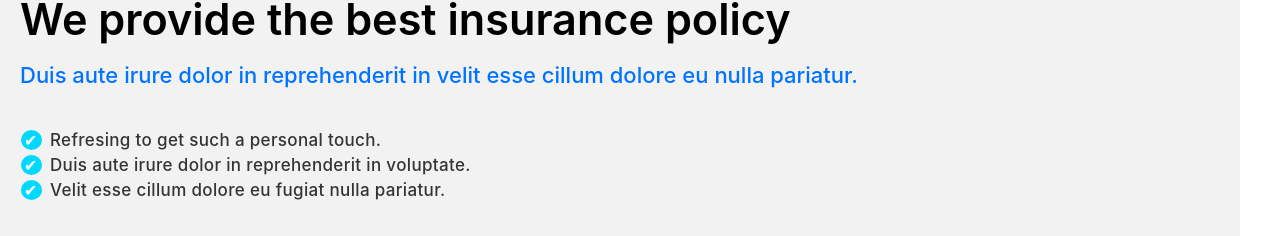
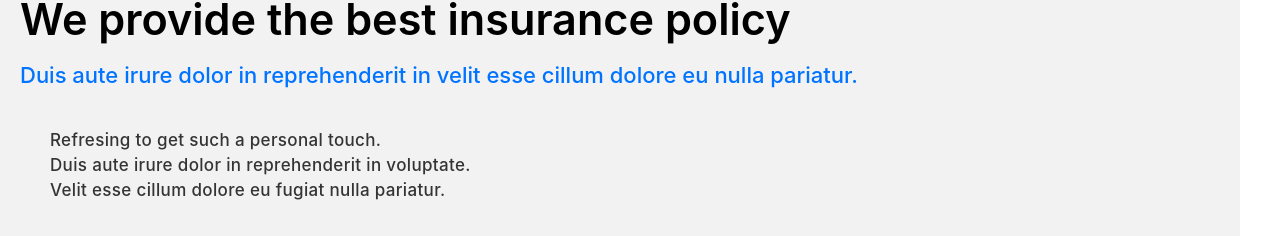
Before and after one commit to pranjalsachan9935/Hospital-Service-Provider, a React (Create React App) app: page / in a window 1280 px wide. Shown: the part 2093-2329 px from the top of the page. Built offline with nearby package versions, Linux system fonts and the light colour scheme.

Commit message:
Update Section3.css

```diff
--- a/src/component/Section3.css
+++ b/src/component/Section3.css
@@ -322,19 +322,18 @@
   color: rgb(110, 110, 110);
 }
 
-.section-3-right ul li::before {
+.section-3-right ul li i::before {
   content: "✔";
   color: #ffffff;
   background-color: rgb(0, 217, 255);
-  height: 20px;
-  width: 15px;
+  height: 14px;
+  width: 14px;
   border-radius: 50%;
-  padding-left: 3px;
-  padding-right: 3px;
+  padding: 3px;
   font-size: 16px;
   position: absolute;
   left: -19px;
-  top: 3px;
+  top: 5px;
 }
 
 .discover {
```
